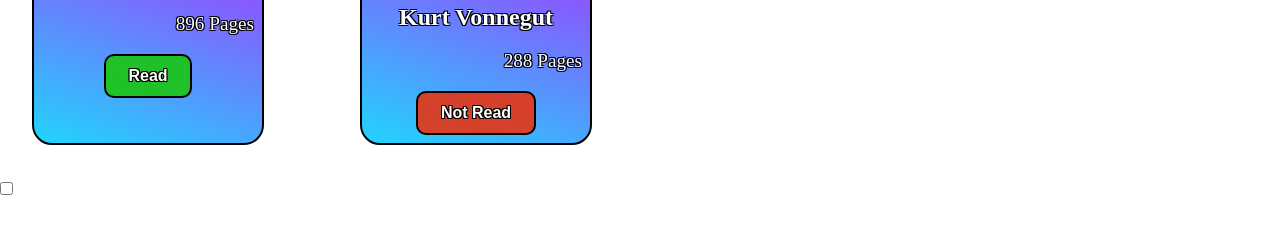
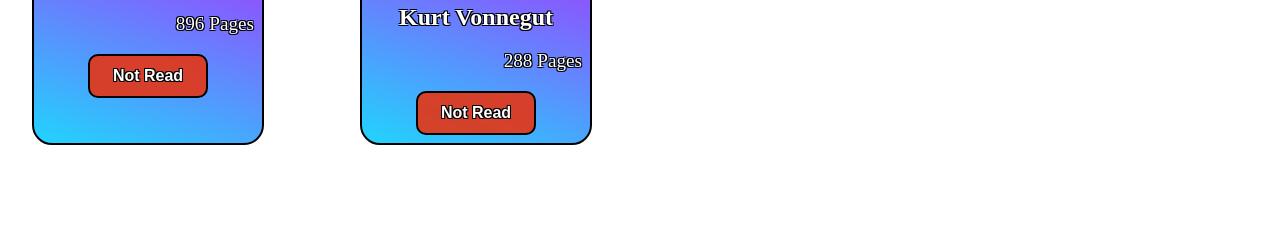
Before and after one commit to Charbytesdev/library, a plain HTML site: page index.html in a window 1280 px wide. Both pictures are taken after a click on the button "Read". Shown: the part 207-440 px from the top of the page. Drawn offline with Linux system fonts and the light colour scheme.

Commit message:
Add read-button click functionality to change state

```diff
--- a/index.html
+++ b/index.html
@@ -23,7 +23,6 @@
 
 
     </div>
-    <input type="checkbox">
 </body>
 
 </html>
--- a/js/script.js
+++ b/js/script.js
@@ -37,17 +37,27 @@ BookCard.prototype.appendCardElement = function (CardChildElement) {
   this.bookCardElement.appendChild(CardChildElement);
 };
 
+function changeReadButtonState() {
+  this.classList.toggle("read");
+  this.classList.toggle("not-read");
+  if (this.classList.contains("read")) {
+    this.textContent = "Read";
+  } else {
+    this.textContent = "Not Read";
+  }
+}
 BookCard.prototype.createReadButton = function (doneReading) {
-  const readingButton = document.createElement("button");
-  readingButton.classList.add("read-button");
+  const readButton = document.createElement("button");
+  readButton.classList.add("read-button");
   if (doneReading) {
-    readingButton.textContent = "Read";
-    readingButton.classList.add("read");
+    readButton.textContent = "Read";
+    readButton.classList.add("read");
   } else {
-    readingButton.textContent = "Not Read";
-    readingButton.classList.add("not-read");
+    readButton.textContent = "Not Read";
+    readButton.classList.add("not-read");
   }
-  return readingButton;
+  readButton.onclick = changeReadButtonState;
+  return readButton;
 };
 
 const bookCardContainer = document.getElementById("book-card-container");
```
